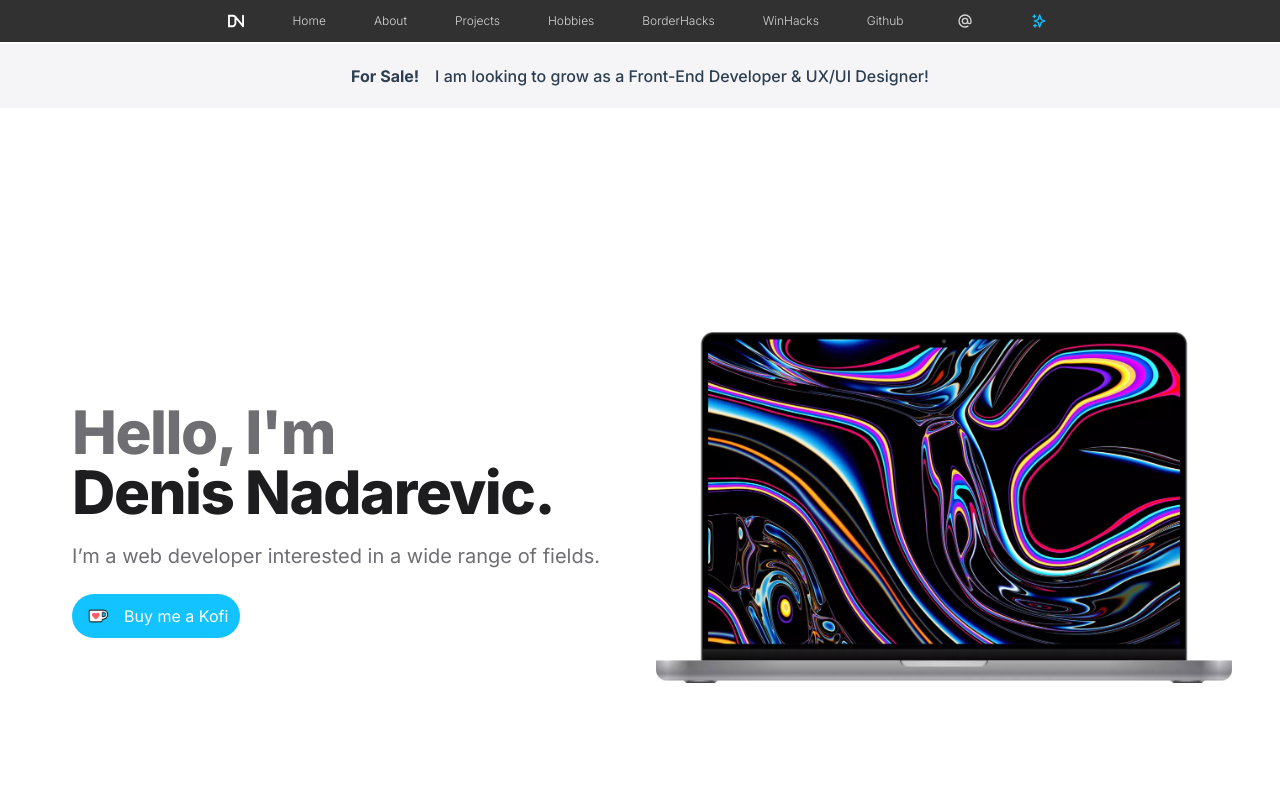
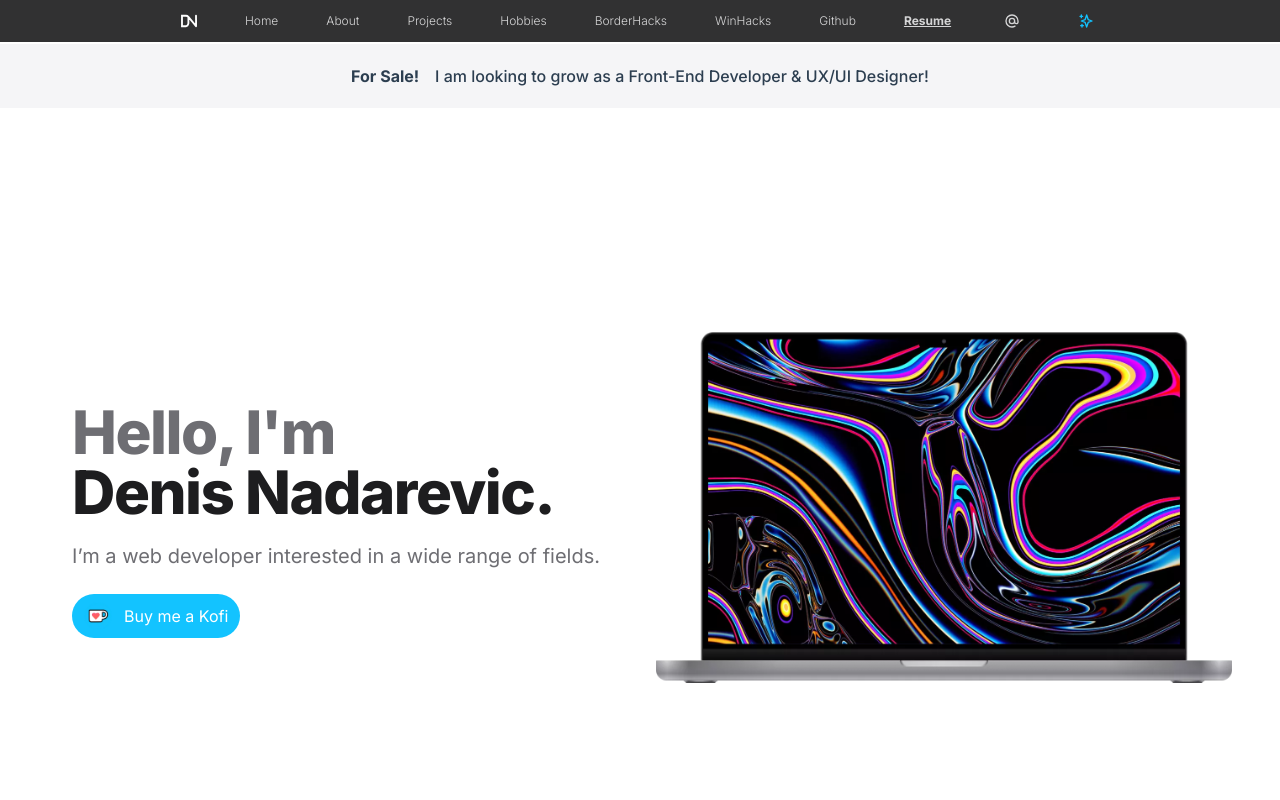
Before and after one commit to nadarevd/nadarevic.tech, a Vue app: page / in a window 1280 px wide. Shown: the top 800 px of the page. Built offline with nearby package versions, Linux system fonts and the light colour scheme.

Commit message:
added resume

```diff
--- a/src/components/Navbar.vue
+++ b/src/components/Navbar.vue
@@ -14,6 +14,7 @@
                         <a href="https://www.borderhacks.com/" target="_blank" class="text-xs font-light text-[#d5d5d6] hover:text-indigo-50 mx-6">BorderHacks</a>
                         <a href="https://winhacks.ca/" target="_blank" class="text-xs font-light text-[#d5d5d6] hover:text-indigo-50 mx-6">WinHacks</a>
                         <a href="https://github.com/bigboydeku" target="_blank" class="text-xs font-light text-[#d5d5d6] hover:text-indigo-50 mx-6">Github</a>
+                        <a href="../../public/assets/files/Resume 2022.pdf" target="_blank" class="text-xs underline text-[#d5d5d6] font-bold hover:text-indigo-50 mx-6">Resume</a>
                         <a href="mailto:bosdenis@hotmail.com" class="has-tooltip inline-block px-4 border border-transparent rounded-md text-base text-white h-full mx-3">
                             <svg xmlns="http://www.w3.org/2000/svg" class="h-4 w-4" fill="none" viewBox="0 0 24 24" stroke="#d5d5d6" stroke-width="2">
                                 <path stroke-linecap="round" stroke-linejoin="round" d="M16 12a4 4 0 10-8 0 4 4 0 008 0zm0 0v1.5a2.5 2.5 0 005 0V12a9 9 0 10-9 9m4.5-1.206a8.959 8.959 0 01-4.5 1.207" />
@@ -54,6 +55,7 @@
                     <a href="https://www.borderhacks.com/" @click="navFlag = !navFlag" class="text-sm font-light py-4 text-[#d5d5d6] hover:text-indigo-50 text-left border-b border-gray-500" key="Docs">BorderHacks</a>
                     <a href="https://winhacks.ca/" @click="navFlag = !navFlag" class="text-sm font-light py-4 text-[#d5d5d6] hover:text-indigo-50 text-left border-b border-gray-500" key="Docs">WinHacks</a>
                     <a href="https://github.com/bigboydeku" target="_blank" class="text-sm font-light py-4 text-[#d5d5d6] hover:text-indigo-50 text-left border-b border-gray-500" key="Docs">Github</a>
+                    <a href="../../public/assets/files/Resume 2022.pdf" target="_blank" class="text-sm font-bold py-4 text-[#d5d5d6] hover:text-indigo-50 text-left border-b border-gray-500" key="Docs">Resume</a>
                     <div class="flex flex-row space-x-4 py-4">
                         <a href="mailto:bosdenis@hotmail.com">
                             <svg xmlns="http://www.w3.org/2000/svg" class="h-5 w-5" fill="none" viewBox="0 0 24 24" stroke="#d5d5d6" stroke-width="2">
```
Also changed, not shown: 1 other file (tests, documents, lock files or other folders).
